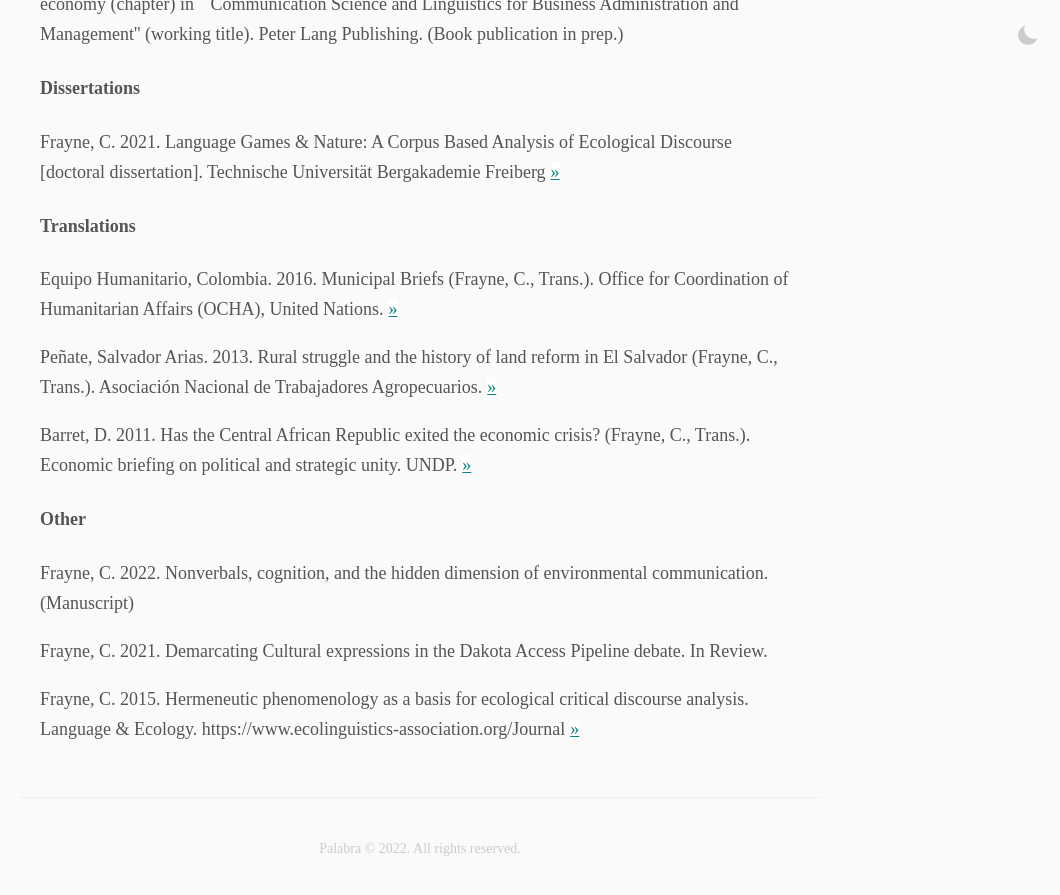
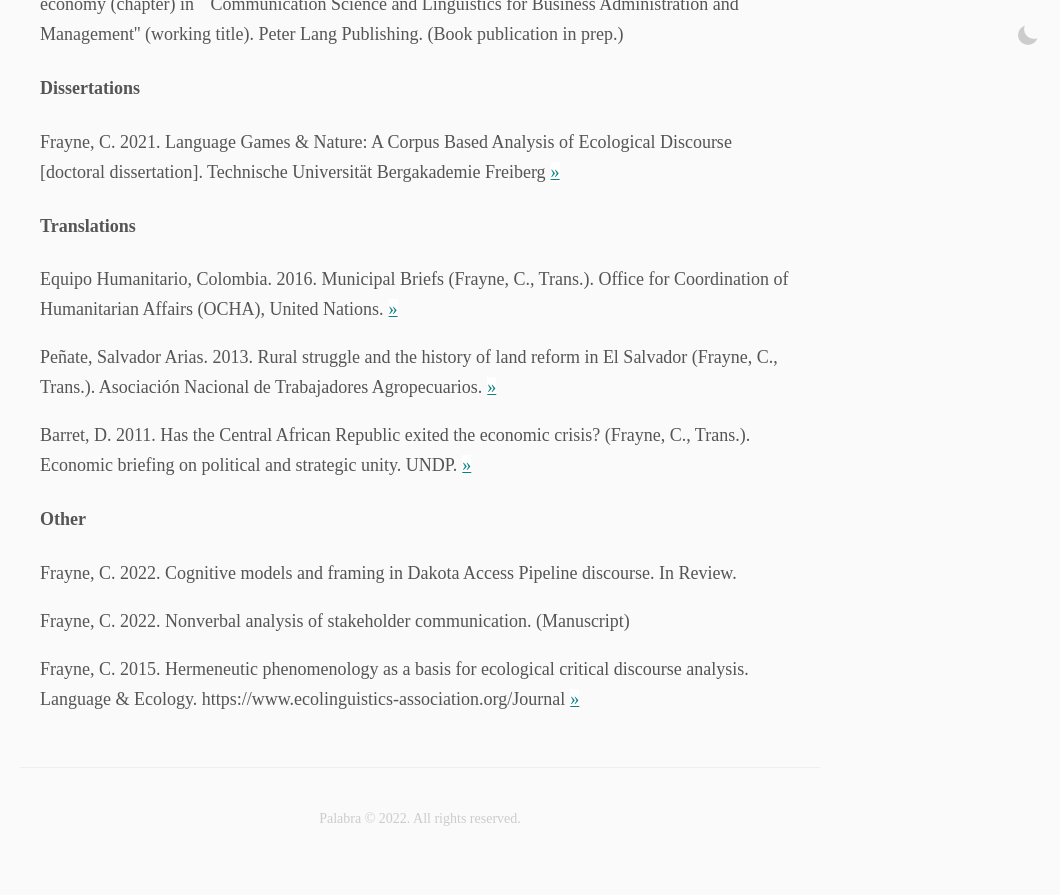
Before and after one commit to craigmateo/palabra, a Jekyll site: the page built from _pages/writing.html, in a window 1280 px wide and 900 px high, scrolled down 1027 px. Shown: the top 895 px of the window, without its empty margins (220-1280 px from the left). Built offline with Jekyll 4.4.1, drawn with Linux system fonts in a browser that asks for light colours; some web fonts are replaced; after the commit the page ends 1897 px from its top, so only the background shows below that.

Commit message:
updated writing

```diff
--- a/_pages/writing.html
+++ b/_pages/writing.html
@@ -34,9 +34,9 @@ permalink: /writing/
 
 <h4>Other</h4>
 
-<p>Frayne, C. 2022. Nonverbals, cognition, and the hidden dimension of environmental communication. (Manuscript)</p>
+<p>Frayne, C. 2022. Cognitive models and framing in Dakota Access Pipeline discourse. In Review.</p>
 
-<p>Frayne, C. 2021. Demarcating Cultural expressions in the Dakota Access Pipeline debate. In Review.</p>
+<p>Frayne, C. 2022. Nonverbal analysis of stakeholder communication. (Manuscript)</p>
 
 <p>Frayne, C. 2015. Hermeneutic phenomenology as a basis for ecological critical discourse analysis. Language & Ecology. https://www.ecolinguistics-association.org/Journal<a class="link" target="_blank" href="https://www.semanticscholar.org/paper/Hermeneutic-Phenomenology-as-a-basis-for-Ecological-Frayne/97b6fc180fd661d65b8cde9acdf03290e0be2cdd">&raquo;</a></p>
 
```
